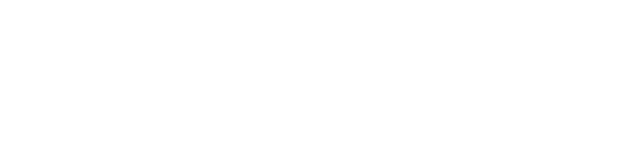
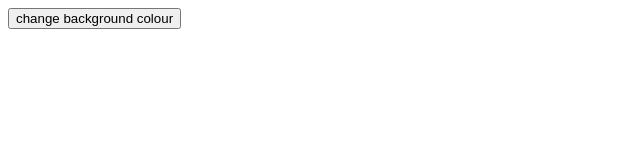
Before and after one commit to wyangynz/background-flipper, a plain HTML site: page index.html in a window 1280 px wide. Shown: the whole page, without its empty margins (0-640 px from the left). Drawn offline with Linux system fonts and the light colour scheme.

Commit message:
add change bg color button

```diff
--- a/index.html
+++ b/index.html
@@ -4,7 +4,9 @@
     <meta charset="UTF-8" />
     <meta http-equiv="X-UA-Compatible" content="IE=edge" />
     <meta name="viewport" content="width=device-width, initial-scale=1.0" />
-    <title>Document</title>
+    <title>Background flipper</title>
   </head>
-  <body></body>
+  <body>
+    <button id="change-bg-button">change background colour</button>
+  </body>
 </html>
```
